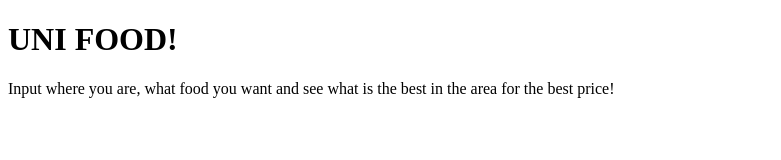
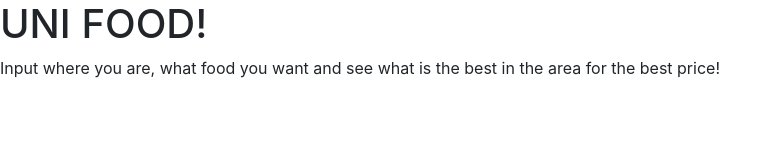
Before and after one commit to uni-food/uni-food.github.io, a plain HTML site: page index.html in a window 1280 px wide. Shown: the whole page, without its empty margins (0-781 px from the left). Drawn offline with nearby package versions, Linux system fonts and the light colour scheme.

Commit message:
Update index.html

```diff
--- a/index.html
+++ b/index.html
@@ -1,7 +1,7 @@
 <!DOCTYPE html>
 <html>
   <head>
-    <title>UNI FOOD</title>
+<link rel="stylesheet" href="https://stackpath.bootstrapcdn.com/bootstrap/4.3.1/css/bootstrap.min.css" integrity="sha384-ggOyR0iXCbMQv3Xipma34MD+dH/1fQ784/j6cY/iJTQUOhcWr7x9JvoRxT2MZw1T" crossorigin="anonymous">    <title>UNI FOOD</title>
   </head>
   <body>
     <h1>UNI FOOD!</h1>
```
